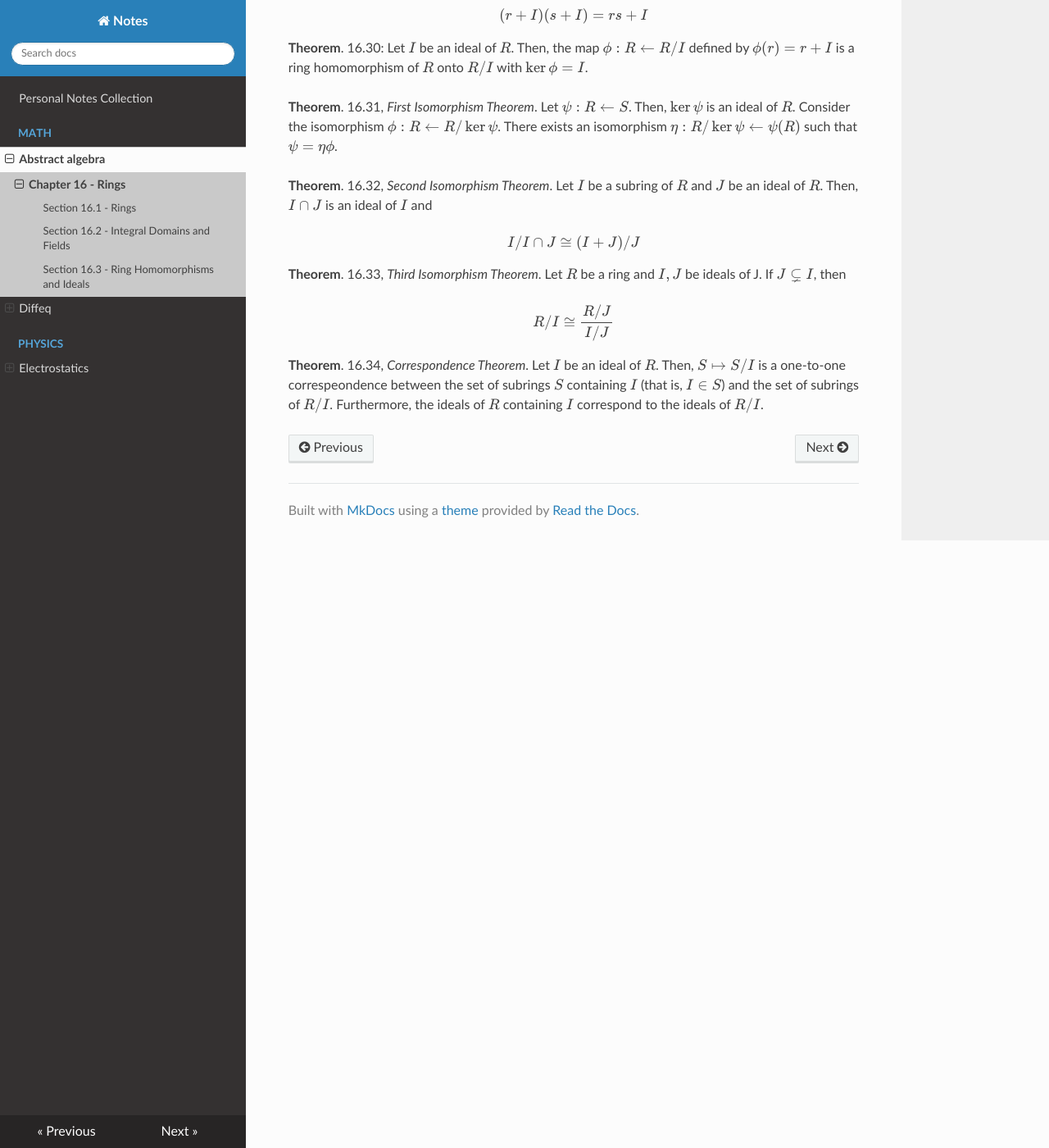
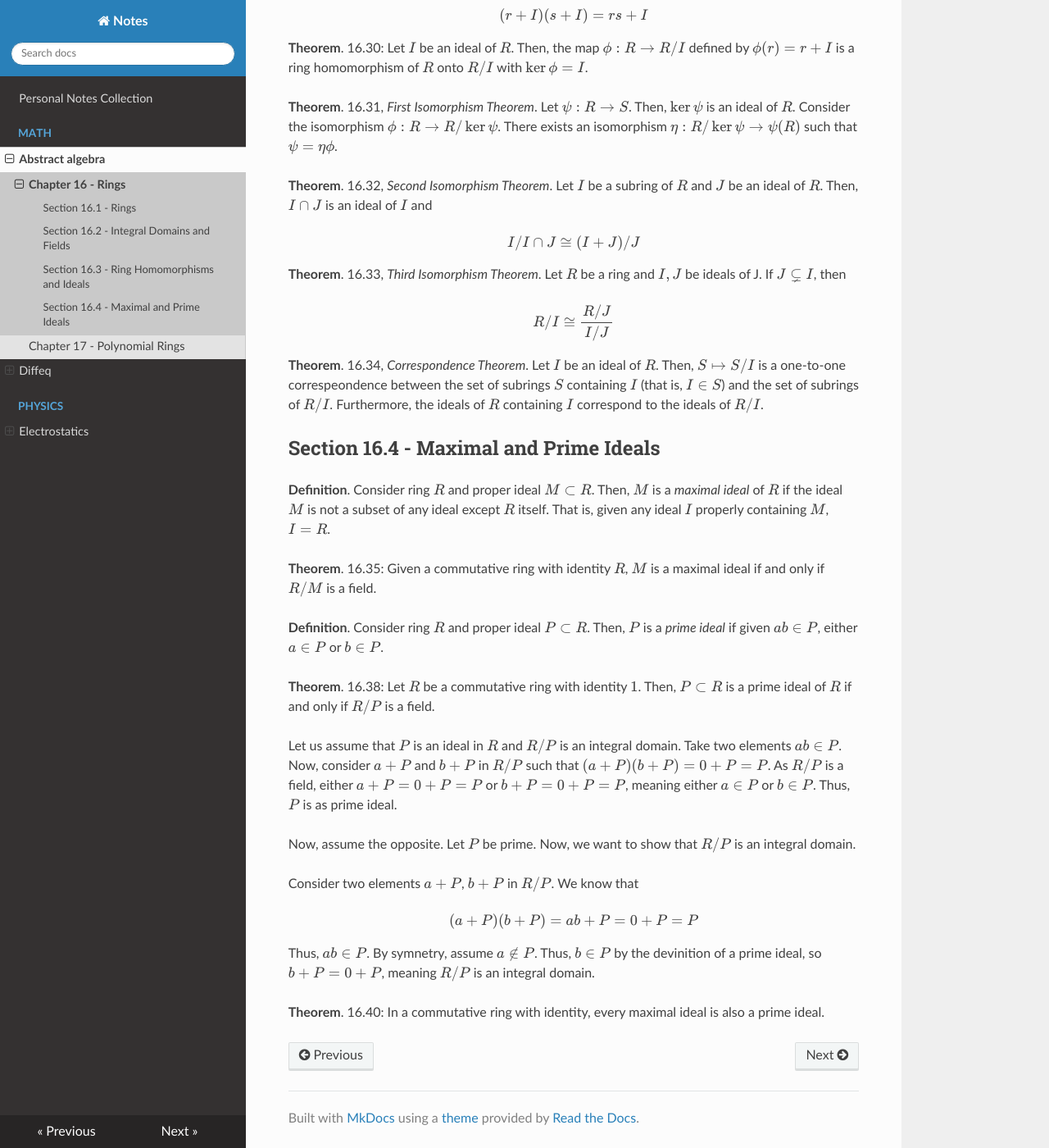
Before and after one commit to Indigo5684/Notes, an MkDocs documentation site: the page built from docs/math/abstract-algebra/16-rings.md, in a window 1280 px wide and 1400 px high, scrolled down 2504 px. Shown: the whole window at 82% size. Built offline with MkDocs 1.6.1, drawn with Linux system fonts in a browser that asks for light colours; nearby versions of some CDN libraries; some of the changed text lies outside the part shown.

Commit message:
Catchup 6

```diff
--- a/docs/math/abstract-algebra/16-rings.md
+++ b/docs/math/abstract-algebra/16-rings.md
@@ -53,7 +53,7 @@ Note that some books impose the condition that $1 \neq 0$. If $1 = 0$, we can sh
 
 ## Section 16.3 - Ring Homomorphisms and Ideals
 
-**Definition** Given rins $R$ and $S$, and a mapping $\phi: R \leftarrow S$, we say that $\phi$ is a *ring homomorphism* if the following are satisfied for all elements of $R$:
+**Definition** Given rins $R$ and $S$, and a mapping $\phi: R \rightarrow S$, we say that $\phi$ is a *ring homomorphism* if the following are satisfied for all elements of $R$:
 
 $$
 \begin{align}
@@ -70,7 +70,7 @@ $$
 \ker \phi = \{ r \in R | \phi(r) = 0 \}
 $$
 
-**Definition**. Proposition 16.22: Let $\phi: R \leftarrow S$ be a ring homomorphism. Then,
+**Definition**. Proposition 16.22: Let $\phi: R \rightarrow S$ be a ring homomorphism. Then,
 
 1. If $R$ is a commutative ring, then $\phi(R) \subset S$ is a commutative ring.
 2. $\phi(0_R) = 0_S$
@@ -89,7 +89,7 @@ is an ideal in $R$. Specifically, $<a>$ is a *principal ideal*.
 
 **Example**. Theorem 16.25. Every ideal in $\mathbb{Z}$ is a principal ideal.
 
-**Examplee**. With $\phi: R \leftarrow S$, $\ker \phi$ is an ideal of $R$.
+**Examplee**. With $\phi: R \rightarrow S$, $\ker \phi$ is an ideal of $R$.
 
 **Remark**. 16.28: We are working with *two-sided ideals*. If rings are not commutative, we may deal with *left ideals* and *right ideals*.
 
@@ -99,9 +99,9 @@ $$
 (r + I)(s + I) = rs + I
 $$
 
-**Theorem**. 16.30: Let $I$ be an ideal of $R$. Then, the map $\phi: R \leftarrow R/I$ defined by $\phi(r) = r + I$ is a ring homomorphism of $R$ onto $R/I$ with $\ker \phi = I$.
+**Theorem**. 16.30: Let $I$ be an ideal of $R$. Then, the map $\phi: R \rightarrow R/I$ defined by $\phi(r) = r + I$ is a ring homomorphism of $R$ onto $R/I$ with $\ker \phi = I$.
 
-**Theorem**. 16.31, *First Isomorphism Theorem*. Let $\psi: R \leftarrow S$. Then, $\ker \psi$ is an ideal of $R$. Consider the isomorphism $\phi: R \leftarrow R/\ker \psi$. There exists an isomorphism $\eta: R / \ker \psi \leftarrow \psi(R)$ such that $\psi = \eta \phi$.
+**Theorem**. 16.31, *First Isomorphism Theorem*. Let $\psi: R \rightarrow S$. Then, $\ker \psi$ is an ideal of $R$. Consider the isomorphism $\phi: R \rightarrow R/\ker \psi$. There exists an isomorphism $\eta: R / \ker \psi \rightarrow \psi(R)$ such that $\psi = \eta \phi$.
 
 **Theorem**. 16.32, *Second Isomorphism Theorem*. Let $I$ be a subring of $R$ and $J$ be an ideal of $R$. Then, $I \cap J$ is an ideal of $I$ and
 
@@ -116,3 +116,27 @@ R/I \cong \frac{R/J}{I/J}
 $$
 
 **Theorem**. 16.34, *Correspondence Theorem*. Let $I$ be an ideal of $R$. Then, $S \mapsto S/I$ is a one-to-one correspeondence between the set of subrings $S$ containing $I$ (that is, $I \in S$) and the set of subrings of $R/I$. Furthermore, the ideals of $R$ containing $I$ correspond to the ideals of $R/I$.
+
+## Section 16.4 - Maximal and Prime Ideals
+
+**Definition**. Consider ring $R$ and proper ideal $M \subset R$. Then, $M$ is a *maximal ideal* of $R$ if the ideal $M$ is not a subset of any ideal except $R$ itself. That is, given any ideal $I$ properly containing $M$, $I = R$.
+
+**Theorem**. 16.35: Given a commutative ring with identity $R$, $M$ is a maximal ideal if and only if $R/M$ is a field.
+
+**Definition**. Consider ring $R$ and proper ideal $P \subset R$. Then, $P$ is a *prime ideal* if given $ab \in P$, either $a \in P$ or $b \in P$.
+
+**Theorem**. 16.38: Let $R$ be a commutative ring with identity $1$. Then, $P \subset R$ is a prime ideal of $R$ if and only if $R/P$ is a field.
+
+Let us assume that $P$ is an ideal in $R$ and $R/P$ is an integral domain. Take two elements $ab \in P$. Now, consider $a + P$ and $b + P$ in $R/P$ such that $(a+P)(b+P) = 0+P = P$. As $R/P$ is a field, either $a + P = 0 + P = P$ or $b + P = 0 + P = P$, meaning either $a \in P$ or $b \in P$. Thus, $P$ is as prime ideal.
+
+Now, assume the opposite. Let $P$ be prime. Now, we want to show that $R/P$ is an integral domain.
+
+Consider two elements $a + P$, $b + P$ in $R/P$. We know that
+
+$$
+(a + P)(b + P) = ab + P = 0 + P = P
+$$
+
+Thus, $ab \in P$. By symnetry, assume $a \notin P$. Thus, $b \in P$ by the  devinition of a prime ideal, so $b + P = 0 + P$, meaning $R/P$ is an integral domain.
+
+**Theorem**. 16.40: In a commutative ring with identity, every maximal ideal is also a prime ideal.
```
Also changed, not shown: docs/math/abstract-algebra/17-polynomial-rings.md (added, +66 -0 lines), docs/physics/electrostatics/3-electro-magnetic-potentials.md (+1 -1 lines).
